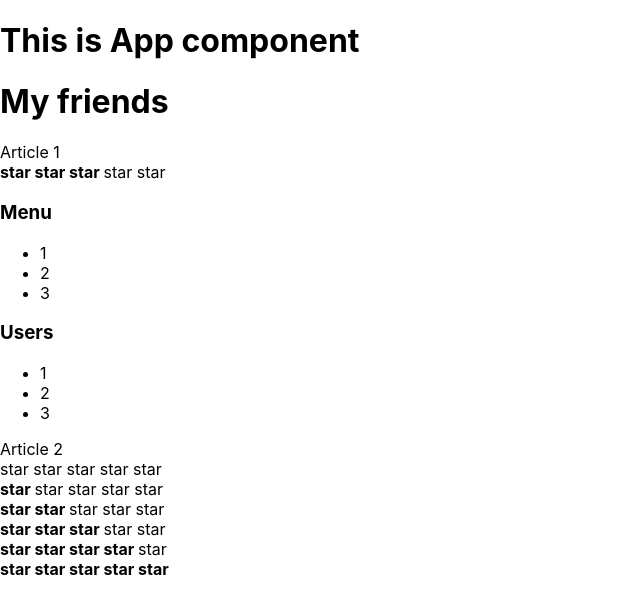
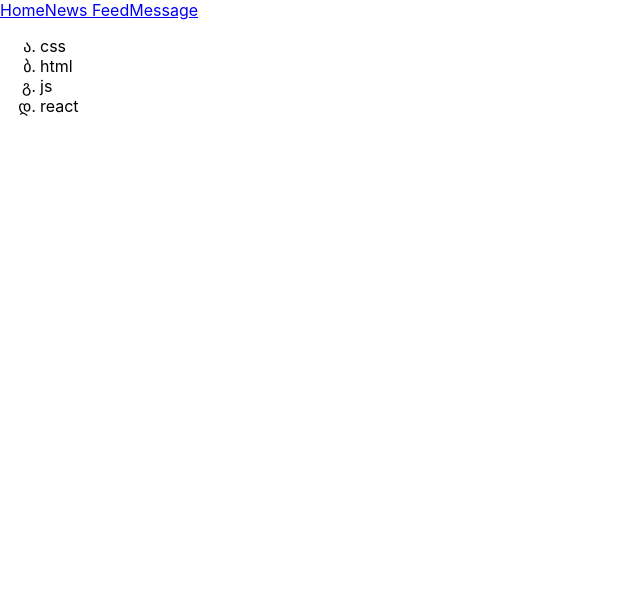
Before and after one commit to BSN89/samurai-way-main, a React (Create React App) app: page / in a window 1280 px wide. Shown: the top 614 px of the page, without its empty margins (0-640 px from the left). Built offline with nearby package versions, Linux system fonts and the light colour scheme.

Commit message:
change README.md

```diff
--- a/src/App.css
+++ b/src/App.css
@@ -1,38 +1,3 @@
-.App {
-  text-align: center;
+ul li {
+  list-style-type: georgian;
 }
-
-.App-logo {
-  height: 40vmin;
-  pointer-events: none;
-}
-
-@media (prefers-reduced-motion: no-preference) {
-  .App-logo {
-    animation: App-logo-spin infinite 20s linear;
-  }
-}
-
-.App-header {
-  background-color: #282c34;
-  min-height: 100vh;
-  display: flex;
-  flex-direction: column;
-  align-items: center;
-  justify-content: center;
-  font-size: calc(10px + 2vmin);
-  color: white;
-}
-
-.App-link {
-  color: #61dafb;
-}
-
-@keyframes App-logo-spin {
-  from {
-    transform: rotate(0deg);
-  }
-  to {
-    transform: rotate(360deg);
-  }
-}
--- a/src/App.tsx
+++ b/src/App.tsx
@@ -1,44 +1,37 @@
-import React from 'react';
+import React, {Component} from 'react';
 import './App.css';
-import Accordion from "./components/Accordion/Accordion";
-import {Rating} from "./components/Rating/Rating";
 
-
-function App(props: any) {
-    console.log("App rendering")
+const App = () => {
     return (
         <div>
-            <PageTitle title={"This is App component"}/>
-            <PageTitle title={"My friends"}/>
-            Article 1
-            <Rating value={3}/>
-            <Accordion titleValue={"Menu"}/>
-            <Accordion titleValue={"Users"}/>
+        <Header/>
+            <Technologies/>
 
-            Article 2
-            <Rating value={0}/>
-            <Rating value={1}/>
-            <Rating value={2}/>
-            <Rating value={3}/>
-            <Rating value={4}/>
-            <Rating value={5}/>
         </div>
-)
+ )
 }
 
-type PageTitlePropsType = {
-    title: string
+const Header = () => {
+    return (
+        <div>
+            <a href="#s">Home</a>
+            <a href="#s">News Feed</a>
+            <a href="#s">Message</a>
+        </div>
+    )
 }
 
-function PageTitle(props: PageTitlePropsType) {
-    console.log("PageTitle rendering")
-    return <h1>{ props.title}</h1>
+const Technologies= () =>{
+   return (
+       <div>
+        <ul>
+            <li>css</li>
+            <li>html</li>
+            <li>js</li>
+            <li>react</li>
+        </ul>
+    </div>
+   )
 }
 
-
-
-
-
-
-
 export default App;
--- a/src/components/Accordion/Accordion.tsx
+++ /dev/null
@@ -1,51 +0,0 @@
-import React from "react";
-
-
-
-
-type AccordionPropsType= {
-    titleValue: string
-}
-
-function Accordion(props: AccordionPropsType) {
-    console.log("Accordion rendering")
-    return (
-        <div>
-            <AccordionTitle title={props.titleValue}/>
-            <AccordionBody/>
-        </div>
-    )
-}
-
-
-
-type AccordionTitlePropsType = {
-    title: string
-}
-
-function AccordionTitle(props: AccordionTitlePropsType) {
-    console.log("AccordionTitle rendering")
-    return (
-        <div>
-            <h3>{props.title}</h3>
-        </div>
-    )
-}
-
-
-
-
-
-function AccordionBody() {
-    console.log("AccordionBody rendering")
-    return (
-        <> <ul>
-            <li>1</li>
-            <li>2</li>
-            <li>3</li>
-        </ul>
-        </>
-    )
-}
-
-export default Accordion
--- a/src/components/Rating/Rating.tsx
+++ /dev/null
@@ -1,88 +0,0 @@
-import React from "react";
-
-type RatingPropsType = {
-    value: number
-}
-
-export function Rating(props: RatingPropsType) {
-    console.log("Rating rendering")
-
-    if (props.value === 1) {
-        return (
-            <div>
-                <Star selected={true}/>
-                <Star selected={false}/>
-                <Star selected={false}/>
-                <Star selected={false}/>
-                <Star selected={false}/>
-            </div>
-        )
-    }
-    if (props.value === 2) {
-        return (
-            <div>
-                <Star selected={true}/>
-                <Star selected={true}/>
-                <Star selected={false}/>
-                <Star selected={false}/>
-                <Star selected={false}/>
-            </div>
-        )
-    }
-    if (props.value === 3) {
-        return (
-            <div>
-                <Star selected={true}/>
-                <Star selected={true}/>
-                <Star selected={true}/>
-                <Star selected={false}/>
-                <Star selected={false}/>
-            </div>
-        )
-    }
-    if (props.value === 4) {
-        return (
-            <div>
-                <Star selected={true}/>
-                <Star selected={true}/>
-                <Star selected={true}/>
-                <Star selected={true}/>
-                <Star selected={false}/>
-            </div>
-        )
-    }
-    if (props.value === 5) {
-        return (
-            <div>
-                <Star selected={true}/>
-                <Star selected={true}/>
-                <Star selected={true}/>
-                <Star selected={true}/>
-                <Star selected={true}/>
-            </div>
-        )
-    }
-
-    return (
-        <div>
-            <Star selected={false}/>
-            <Star selected={false}/>
-            <Star selected={false}/>
-            <Star selected={false}/>
-            <Star selected={false}/>
-        </div>
-    )
-}
-
-
-type StarPropsType = {
-    selected: boolean
-}
-    function Star(props: StarPropsType) {
-    console.log("Star rendering")
-    if(props.selected === true) {
-    return <span><b>star </b></span>
-} else {
-        return <span>star </span>
-    }
-}
```
